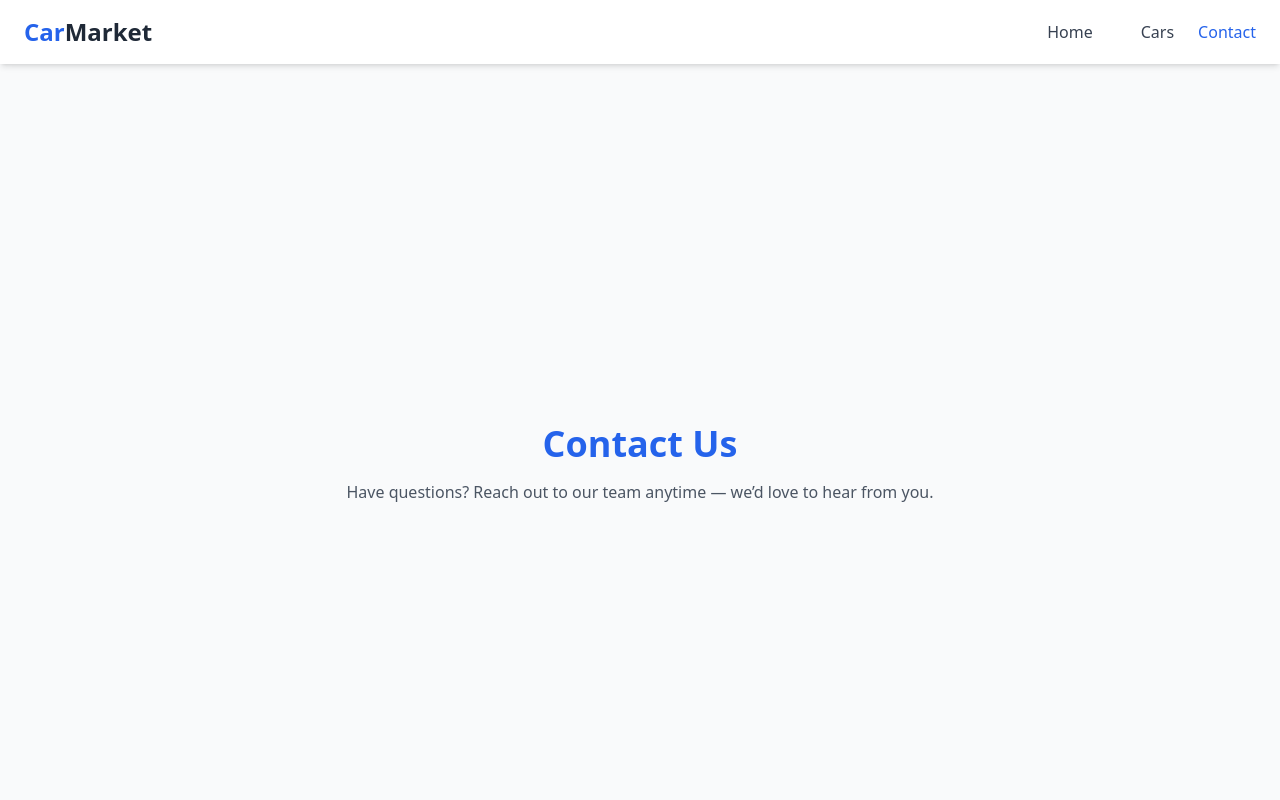
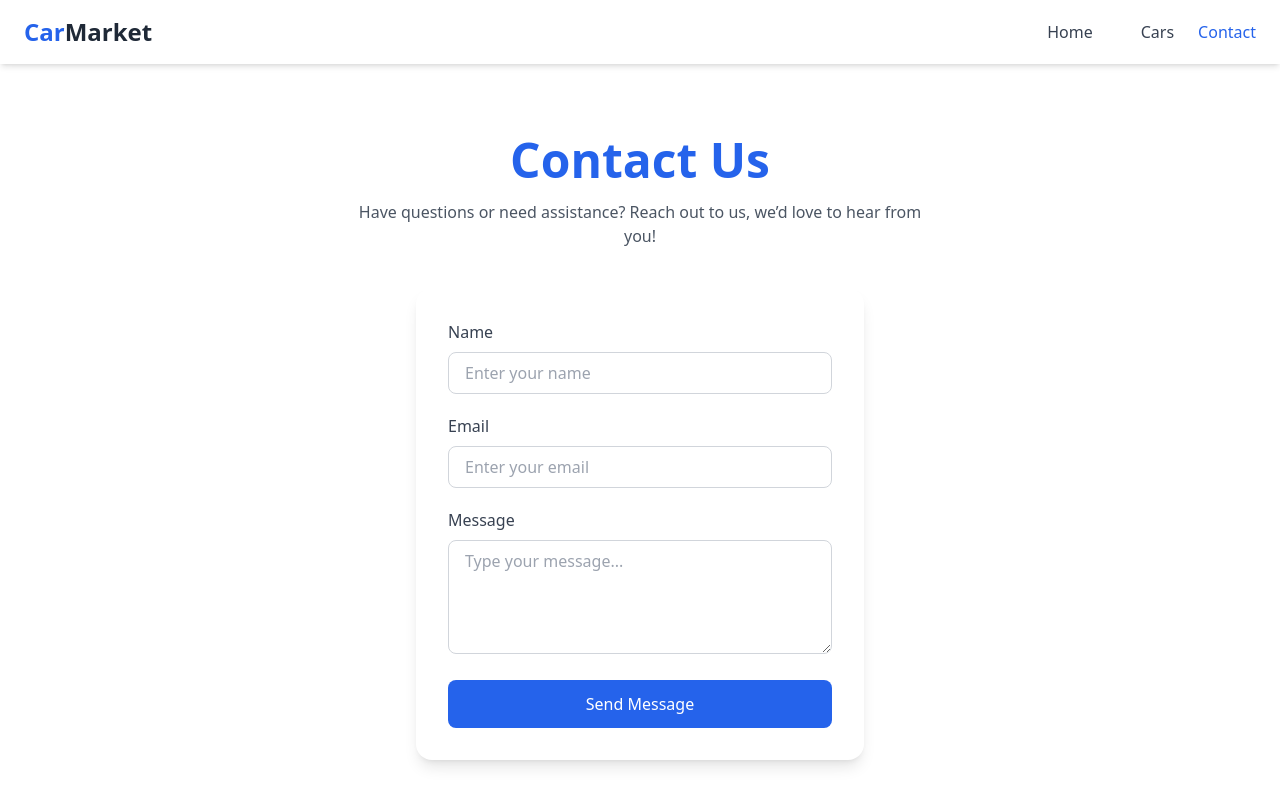
Before and after one commit to Olohyede/Ecommerce-Cars-, a React (Vite) app: page /contact in a window 1280 px wide. Shown: the top 800 px of the page. Built offline with nearby package versions, Linux system fonts and the light colour scheme.

Commit message:
styled the contatc.jsx

```diff
--- a/src/Components/Navbar.jsx
+++ b/src/Components/Navbar.jsx
@@ -4,7 +4,8 @@ function Navbar() {
   return (
     <nav className="bg-white shadow-md sticky top-0 z-50">
       <div className="max-w-7xl mx-auto px-6 py-4 flex justify-between items-center">
-        {/* Logo */}
+
+
         <Link to="/" className="text-2xl font-bold text-blue-600">
           Car<span className="text-gray-800">Market</span>
         </Link>
--- a/src/Pages/Contact.jsx
+++ b/src/Pages/Contact.jsx
@@ -1,13 +1,82 @@
+import { motion } from "framer-motion";
+
 function Contact() {
   return (
-    <section className="min-h-screen flex flex-col justify-center items-center text-center p-6 bg-gray-50">
-      <h1 className="text-4xl font-bold text-blue-600 mb-4">Contact Us</h1>
-      <p className="max-w-2xl text-gray-600">
-        Have questions? Reach out to our team anytime — we’d love to hear from you.
-      </p>
+    <section className="min-h-screen flex flex-col justify-center items-center px-6 bg-gradient-to-b from-gray-50 to-gray-200">
+      {/* Title */}
+      <motion.h1
+        initial={{ opacity: 0, y: -30 }}
+        animate={{ opacity: 1, y: 0 }}
+        transition={{ duration: 0.8 }}
+        className="text-5xl font-extrabold text-blue-600 mb-4 text-center"
+      >
+        Contact Us
+      </motion.h1>
+
+      {/* Subtitle */}
+      <motion.p
+        initial={{ opacity: 0 }}
+        animate={{ opacity: 1 }}
+        transition={{ delay: 0.3, duration: 0.8 }}
+        className="max-w-xl text-gray-600 text-center mb-10"
+      >
+        Have questions or need assistance? Reach out to us, we’d love to hear from you!
+      </motion.p>
+
+      {/* Contact Card */}
+      <motion.div
+        initial={{ opacity: 0, scale: 0.9 }}
+        animate={{ opacity: 1, scale: 1 }}
+        transition={{ delay: 0.5, duration: 0.8 }}
+        className="bg-white rounded-2xl shadow-lg p-8 w-full max-w-md"
+      >
+        <form className="space-y-5">
+          <div>
+            <label className="block text-left font-medium text-gray-700 mb-2">Name</label>
+            <input
+              type="text"
+              placeholder="Enter your name"
+              className="w-full border border-gray-300 rounded-lg px-4 py-2 focus:outline-none focus:ring-2 focus:ring-blue-500"
+            />
+          </div>
+
+          <div>
+            <label className="block text-left font-medium text-gray-700 mb-2">Email</label>
+            <input
+              type="email"
+              placeholder="Enter your email"
+              className="w-full border border-gray-300 rounded-lg px-4 py-2 focus:outline-none focus:ring-2 focus:ring-blue-500"
+            />
+          </div>
+
+          <div>
+            <label className="block text-left font-medium text-gray-700 mb-2">Message</label>
+            <textarea
+              rows="4"
+              placeholder="Type your message..."
+              className="w-full border border-gray-300 rounded-lg px-4 py-2 focus:outline-none focus:ring-2 focus:ring-blue-500"
+            ></textarea>
+          </div>
+
+          <motion.button
+            whileHover={{ scale: 1.05 }}
+            whileTap={{ scale: 0.95 }}
+            className="w-full bg-blue-600 text-white py-3 rounded-lg font-medium hover:bg-blue-700 transition"
+          >
+            Send Message
+          </motion.button>
+        </form>
+      </motion.div>
+
+      <motion.p
+        initial={{ opacity: 0 }}
+        animate={{ opacity: 1 }}
+        transition={{ delay: 1.2, duration: 1 }}
+        className="text-gray-500 text-sm mt-8"
+      >
+      </motion.p>
     </section>
   );
 }
 
-
 export default Contact;
--- a/src/Pages/Home.jsx
+++ b/src/Pages/Home.jsx
@@ -4,15 +4,15 @@ import bgCar from "../assets/bg-car.jpg";
 
 function Home() {
   return (
-    // This section covers only the hero area (not the footer)
+
+
     <section
       className="h-[90vh] flex flex-col justify-center items-center text-center px-6 bg-cover bg-center relative"
       style={{ backgroundImage: `url(${bgCar})` }}
     >
-      {/* Semi-transparent dark overlay for readability */}
+
       <div className="absolute inset-0 bg-black/50"></div>
 
-      {/* Hero content (text + button) */}
       <div className="relative z-10 text-white">
         <motion.h1
           initial={{ opacity: 0, y: -20 }}
```
